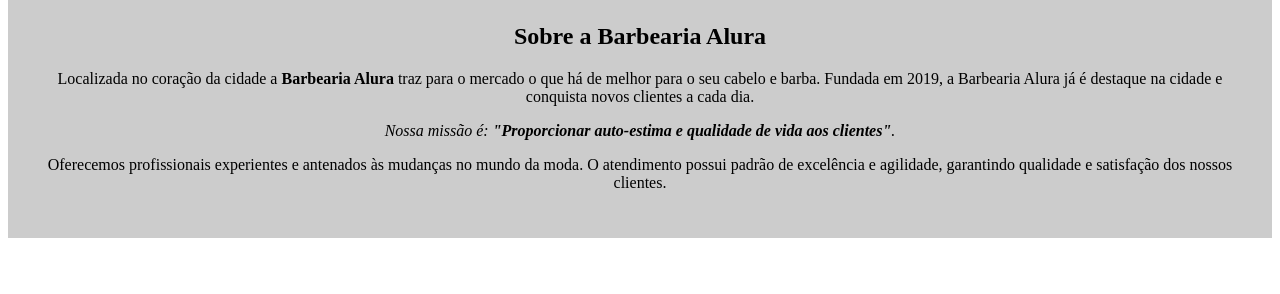
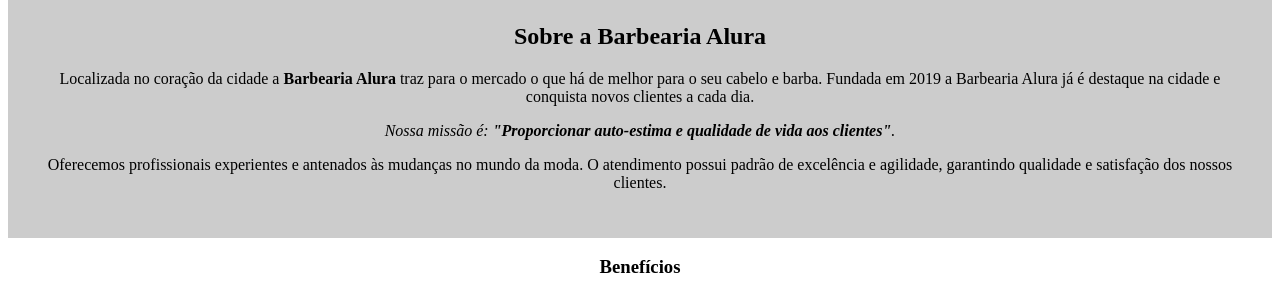
Before and after one commit to julynhaa/siteaalura, a plain HTML site: page index.html in a window 1280 px wide. Shown: the part 585-879 px from the top of the page. Before the commit the page ends 831 px from the top, so only its background shows below. Drawn offline with Linux system fonts and the light colour scheme.

Commit message:
Update index.html

```diff
--- a/index.html
+++ b/index.html
@@ -15,8 +15,7 @@
 			<h2 class="titulo-centralizado">Sobre a Barbearia Alura</h2>
             <p>
                 Localizada no coração da cidade a <strong>Barbearia Alura</strong>
-                traz para o mercado o que há de melhor para o seu cabelo e barba. Fundada em 2019,
-                 a Barbearia Alura já é destaque na cidade e conquista novos clientes a cada dia.
+                traz para o mercado o que há de melhor para o seu cabelo e barba. Fundada em 2019                 a Barbearia Alura já é destaque na cidade e conquista novos clientes a cada dia.
             </p>
             <p id="missao">
                 <em>Nossa missão é: <strong>"Proporcionar auto-estima e qualidade
@@ -28,5 +27,12 @@
             </p>
 
         </div>
+    <div class="beneficios">
+    <h3 class="titulo-centralizado">
+          Benefícios
+    </h3>
+    </div>
+
     </body>
+
 </html>
```
